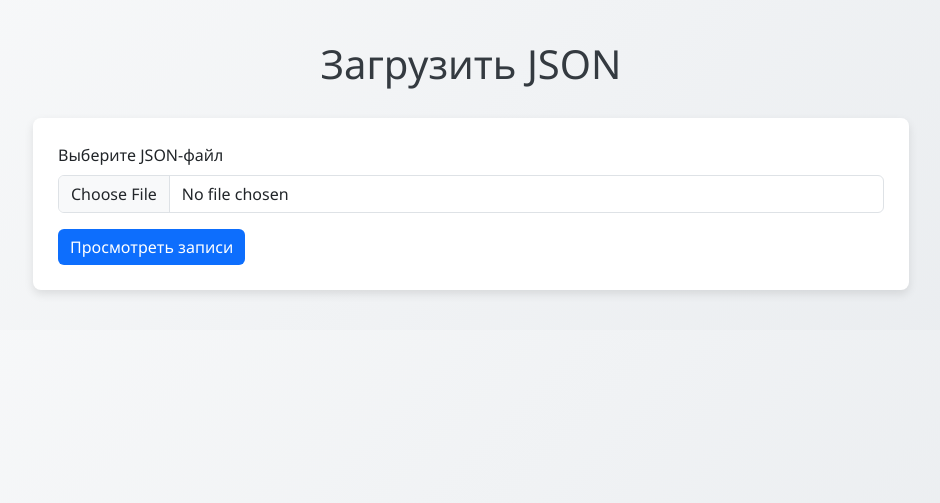
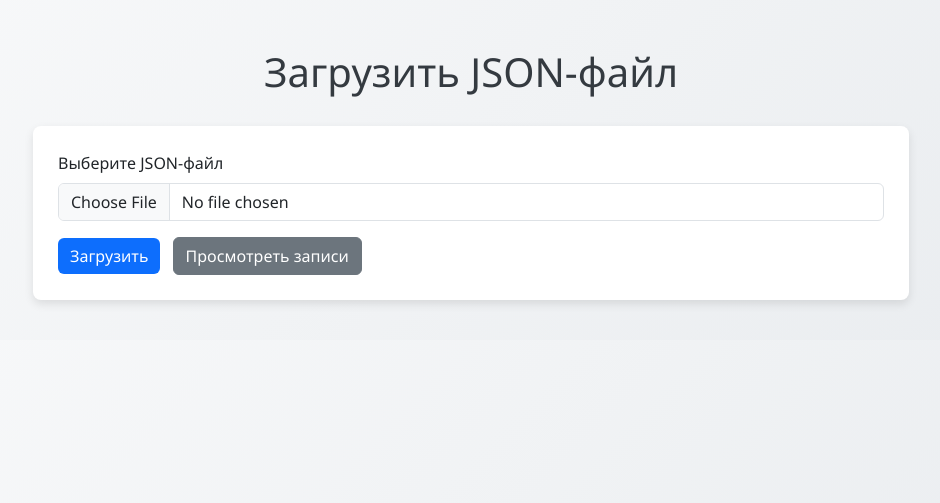
Before and after one commit to sinsenti/ysr73, a Flask app: page / in a window 1280 px wide. Shown: the top 503 px of the page, without its empty margins (169-1109 px from the left). Run offline with Flask 3, Linux system fonts and the light colour scheme; some libraries are stand-ins or nearby versions.

Commit message:
small changes

```diff
--- a/app.py
+++ b/app.py
@@ -6,19 +6,21 @@ import json
 from datetime import datetime
 
 app = Flask(__name__)
-app.secret_key = "your_secret_key_here"  # Замените на свой секрет
+app.secret_key = "your_secret_key_here"  # Можно заменить на свой секретный ключ
 
-# Настройка подключения к PostgreSQL
+# Настройка подключения к PostgreSQL, т.к. все равно используем на localhost, то можно указывать и здесь
 DB_USER = "testuser"
 DB_PASS = "testpassword"
 DB_HOST = "localhost"
 DB_PORT = "5432"
 DB_NAME = "testdb"
 
+
 DATABASE_URL = f"postgresql://{DB_USER}:{DB_PASS}@{DB_HOST}:{DB_PORT}/{DB_NAME}"
 
+# Создание таблиц при запуске
 engine = create_engine(DATABASE_URL)
-Base.metadata.create_all(engine)  # Автоматическое создание таблиц при запуске
+Base.metadata.create_all(engine)
 
 Session = sessionmaker(bind=engine)
 
@@ -27,24 +29,25 @@ DATE_FORMAT = "%Y-%m-%d_%H:%M"
 
 @app.route("/", methods=["GET", "POST"])
 def upload():
+    success_message = None
     if request.method == "POST":
         if "jsonfile" not in request.files:
-            flash("Файл не загружен")
+            flash("Файл не загружен", "danger")
             return redirect(request.url)
 
         file = request.files["jsonfile"]
         if file.filename == "":
-            flash("Файл не выбран")
+            flash("Файл не выбран", "danger")
             return redirect(request.url)
 
         try:
             data = json.load(file)
         except Exception:
-            flash("Ошибка разбора JSON")
+            flash("Ошибка разбора JSON", "danger")
             return redirect(request.url)
 
         if not isinstance(data, list):
-            flash("JSON должен быть массивом объектов")
+            flash("JSON должен быть массивом объектов", "danger")
             return redirect(request.url)
 
         session = Session()
@@ -62,13 +65,17 @@ def upload():
                 continue
 
             if not isinstance(name, str) or len(name) >= 50:
-                errors.append(f"Элемент #{idx}: 'name' должно быть строкой менее 50 символов")
+                errors.append(
+                    f"Элемент #{idx}: 'name' должно быть строкой менее 50 символов"
+                )
                 continue
 
             try:
                 date_obj = datetime.strptime(date_str, DATE_FORMAT)
             except ValueError:
-                errors.append(f"Элемент #{idx}: неправильный формат 'date', ожидается YYYY-MM-DD_HH:mm")
+                errors.append(
+                    f"Элемент #{idx}: неправильный формат 'date', ожидается YYYY-MM-DD_HH:mm"
+                )
                 continue
 
             record = Record(name=name, date=date_obj)
@@ -77,14 +84,12 @@ def upload():
         if errors:
             session.rollback()
             for err in errors:
-                flash(err)
-            return redirect(request.url)
+                flash(err, "danger")
         else:
             session.commit()
-            flash(f"Успешно добавлено {len(data)} записей")
-            return redirect(url_for("show_records"))
+            success_message = f"Успешно добавлено {len(data)} записей"
 
-    return render_template("upload.html")
+    return render_template("upload.html", success_message=success_message)
 
 
 @app.route("/records")
--- a/models.py
+++ b/models.py
@@ -2,6 +2,7 @@ from sqlalchemy import Column, Integer, String, DateTime
 from sqlalchemy.ext.declarative import declarative_base
 
 Base = declarative_base()
+
 
 class Record(Base):
     __tablename__ = "records"
--- a/templates/upload.html
+++ b/templates/upload.html
@@ -5,36 +5,38 @@
   <title>Загрузка JSON</title>
 
   <link href="https://cdn.jsdelivr.net/npm/bootstrap@5.3.0/dist/css/bootstrap.min.css" rel="stylesheet">
-  <link href="https://cdn.datatables.net/1.13.4/css/dataTables.bootstrap5.min.css" rel="stylesheet" />
   <link href="{{ url_for('static', filename='css/style.css') }}" rel="stylesheet" />
-
 </head>
 <body>
+  <div class="container mt-5">
+    <h1>Загрузить JSON-файл</h1>
 
-  <div class="container">
-    <h1>Загрузить JSON</h1>
-    {% with messages = get_flashed_messages() %}
+    {% if success_message %}
+    <div class="alert alert-success" role="alert">
+      {{ success_message }}
+    </div>
+    {% endif %}
+
+    {% with messages = get_flashed_messages(with_categories=true) %}
       {% if messages %}
-        <div class="alert alert-danger" role="alert">
-          <ul class="mb-0">
-            {% for msg in messages %}
-              <li>{{ msg }}</li>
-            {% endfor %}
-          </ul>
-        </div>
+        {% for category, message in messages %}
+          <div class="alert alert-{{ category }}" role="alert">
+            {{ message }}
+          </div>
+        {% endfor %}
       {% endif %}
     {% endwith %}
 
     <form method="post" enctype="multipart/form-data" class="mb-4">
       <div class="mb-3">
         <label for="jsonfile" class="form-label">Выберите JSON-файл</label>
-        <input class="form-control" type="file" id="jsonfile" name="jsonfile" accept=".json" required>
+        <input class="form-control" type="file" id="jsonfile" name="jsonfile" accept=".json" required />
       </div>
-      <a href="{{ url_for('show_records') }}" class="btn btn-primary">Просмотреть записи</a>
+      <button type="submit" class="btn btn-primary">Загрузить</button>
+      <a href="{{ url_for('show_records') }}" class="btn btn-secondary ms-2">Просмотреть записи</a>
     </form>
   </div>
 
   <script src="https://cdn.jsdelivr.net/npm/bootstrap@5.3.0/dist/js/bootstrap.bundle.min.js"></script>
-
 </body>
 </html>
```
Also changed, not shown: templates/records.html (+6 -6 lines).
